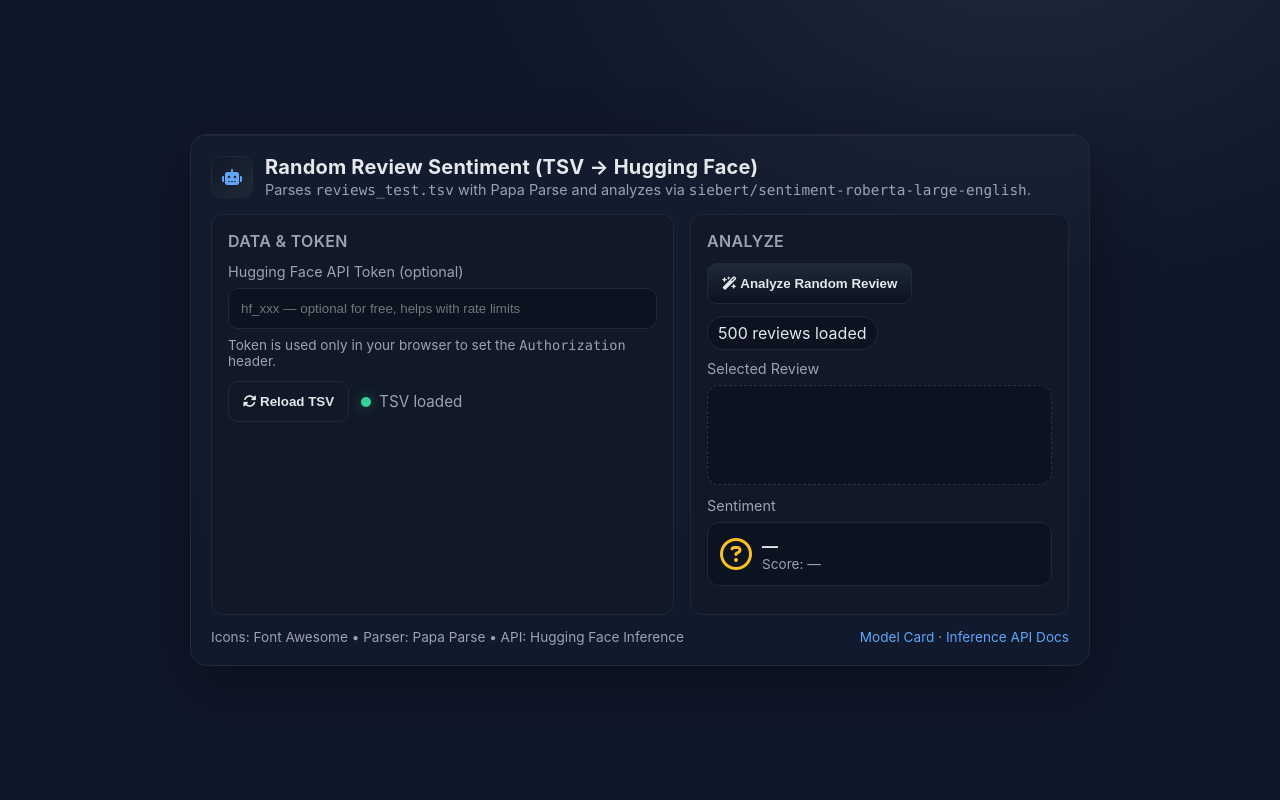
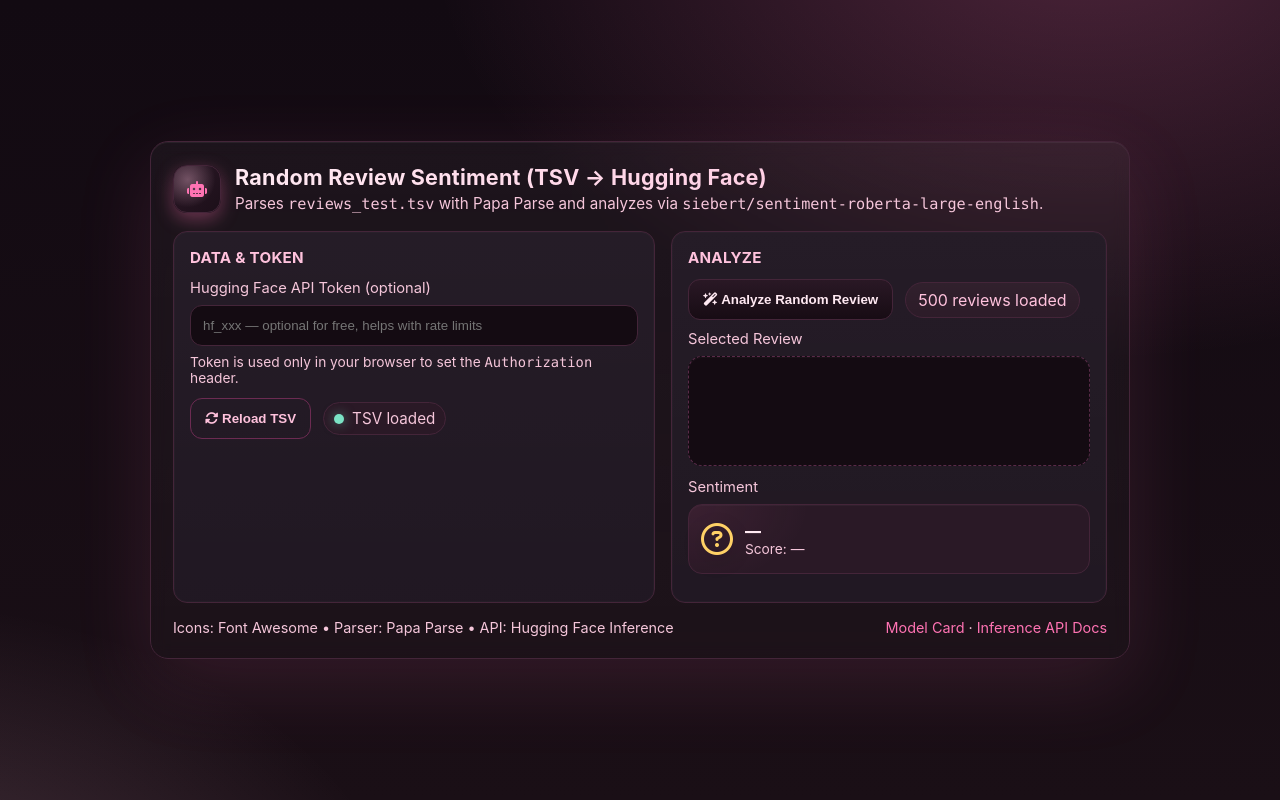
Before and after one commit to Haterona/swaga, a plain HTML site: page index.html in a window 1280 px wide. Drawn offline with nearby package versions, Linux system fonts and the light colour scheme.

Commit message:
Update index.html

```diff
--- a/index.html
+++ b/index.html
@@ -8,172 +8,208 @@
   <script src="https://cdnjs.cloudflare.com/ajax/libs/PapaParse/5.4.1/papaparse.min.js"></script>
   <style>
     :root {
-      --bg: #0f172a;
-      --panel: #111827;
-      --muted: #9ca3af;
-      --text: #e5e7eb;
-      --accent: #60a5fa;
-      --danger: #f87171;
-      --ok: #34d399;
-      --warn: #fbbf24;
-      --border: #1f2937;
+      --bg: #1a0f16;          /* very dark plum */
+      --panel: #1e1520;       /* deep berry */
+      --muted: #f5c6da;       /* soft rose */
+      --text: #ffe9f2;        /* near-white pink */
+      --accent: #ff73b3;      /* vibrant pink */
+      --accent-2: #ffc2dd;    /* pastel pink */
+      --danger: #ff5a8c;      /* hot pink/red */
+      --ok: #7be3c5;          /* mint for positive contrast */
+      --warn: #ffd166;        /* warm peach for neutral */
+      --border: #442539;      /* wine border */
+      --chip: #2a1926;        /* chip background */
+      --input: #140b12;       /* input background */
+      --dash: #5a2b49;        /* dashed border */
+      --glow: rgba(255, 115, 179, 0.35);
     }
     * { box-sizing: border-box; }
     html, body { height: 100%; }
     body {
       margin: 0;
       font-family: Inter, system-ui, -apple-system, Segoe UI, Roboto, Helvetica, Arial, "Apple Color Emoji", "Segoe UI Emoji", "Segoe UI Symbol", sans-serif;
-      background: radial-gradient(1200px 800px at 80% -10%, #1e293b 0%, var(--bg) 45%) fixed;
       color: var(--text);
+      background:
+        radial-gradient(1200px 800px at 85% -10%, rgba(255,115,179,0.25) 0%, transparent 55%) fixed,
+        radial-gradient(900px 600px at -10% 120%, rgba(255,194,221,0.20) 0%, transparent 60%) fixed,
+        linear-gradient(180deg, #120a12 0%, var(--bg) 100%) fixed;
       display: grid;
       place-items: center;
       padding: 24px;
     }
     .app {
       width: 100%;
-      max-width: 900px;
-      background: linear-gradient(180deg, rgba(255,255,255,0.02), rgba(255,255,255,0.01));
+      max-width: 980px;
+      background:
+        linear-gradient(180deg, rgba(255,255,255,0.04), rgba(255,255,255,0.02));
       border: 1px solid var(--border);
-      border-radius: 16px;
-      padding: 20px;
-      box-shadow: 0 20px 60px rgba(0,0,0,0.35), inset 0 1px 0 rgba(255,255,255,0.04);
-      backdrop-filter: blur(6px);
+      border-radius: 18px;
+      padding: 22px;
+      box-shadow:
+        0 24px 80px rgba(255, 115, 179, 0.12),
+        inset 0 1px 0 rgba(255,255,255,0.06);
+      backdrop-filter: blur(8px);
     }
     header {
       display: flex;
       align-items: center;
-      gap: 12px;
-      margin-bottom: 16px;
+      gap: 14px;
+      margin-bottom: 18px;
     }
     header .logo {
-      width: 42px; height: 42px; border-radius: 10px;
-      background: linear-gradient(135deg, #111827, #1f2937);
+      width: 48px; height: 48px; border-radius: 14px;
+      background:
+        radial-gradient(60% 60% at 30% 30%, rgba(255,194,221,0.35), transparent),
+        linear-gradient(135deg, #2b1826, #1c0f19);
       border: 1px solid var(--border);
       display: grid; place-items: center;
       color: var(--accent);
+      box-shadow: 0 6px 18px var(--glow);
     }
     header h1 {
-      font-size: 1.25rem; margin: 0; letter-spacing: 0.2px;
+      font-size: 1.35rem; margin: 0; letter-spacing: 0.2px;
+      background: linear-gradient(90deg, var(--text), var(--accent-2));
+      -webkit-background-clip: text; background-clip: text; color: transparent;
     }
-    header p { margin: 2px 0 0 0; color: var(--muted); font-size: 0.9rem; }
+    header p { margin: 4px 0 0 0; color: var(--muted); font-size: 0.95rem; }
     .grid {
       display: grid;
       grid-template-columns: 1fr;
       gap: 16px;
     }
-    @media (min-width: 860px) {
-      .grid { grid-template-columns: 1.1fr 0.9fr; }
+    @media (min-width: 900px) {
+      .grid { grid-template-columns: 1.05fr 0.95fr; }
     }
     .panel {
-      background: var(--panel);
+      background:
+        linear-gradient(180deg, rgba(255,255,255,0.03), rgba(255,255,255,0.01)),
+        var(--panel);
       border: 1px solid var(--border);
-      border-radius: 12px;
+      border-radius: 14px;
       padding: 16px;
+      box-shadow: inset 0 0 0 1px rgba(255,255,255,0.02);
     }
     .panel h2 {
       margin: 0 0 12px 0;
-      font-size: 1rem;
-      color: var(--muted);
-      font-weight: 600;
-      letter-spacing: 0.3px;
+      font-size: 0.95rem;
+      color: var(--accent-2);
+      font-weight: 700;
+      letter-spacing: 0.25px;
       text-transform: uppercase;
     }
-    .field {
-      display: grid;
-      gap: 8px;
-      margin-bottom: 12px;
-    }
-    label { font-size: 0.9rem; color: var(--muted); }
+    .field { display: grid; gap: 8px; margin-bottom: 12px; }
+    label { font-size: 0.92rem; color: var(--muted); }
     input[type="password"], input[type="text"] {
       width: 100%;
       padding: 12px 12px;
-      border-radius: 10px;
+      border-radius: 12px;
       border: 1px solid var(--border);
-      background: #0b1220;
+      background: var(--input);
       color: var(--text);
       outline: none;
+      transition: box-shadow .2s ease, border-color .2s ease;
     }
-    .hint {
-      font-size: 0.85rem; color: var(--muted);
+    input[type="password"]:focus, input[type="text"]:focus {
+      border-color: #7b2d59;
+      box-shadow: 0 0 0 4px rgba(255, 115, 179, 0.18);
     }
-    .row {
-      display: flex; gap: 10px; align-items: center; flex-wrap: wrap;
-    }
+    .hint { font-size: 0.86rem; color: var(--muted); }
+    .row { display: flex; gap: 10px; align-items: center; flex-wrap: wrap; }
     button {
       appearance: none;
       border: 1px solid var(--border);
-      background: linear-gradient(180deg, #1f2937, #0b1220);
+      background:
+        linear-gradient(180deg, #2a1825, #170c14);
       color: var(--text);
       padding: 12px 14px;
-      border-radius: 10px;
+      border-radius: 12px;
       cursor: pointer;
-      font-weight: 600;
-      transition: transform 0.05s ease, box-shadow 0.2s ease, border-color 0.2s ease;
+      font-weight: 700;
+      transition: transform 0.05s ease, box-shadow 0.25s ease, border-color 0.2s ease, background 0.2s ease;
     }
-    button:hover { border-color: #2b3647; box-shadow: 0 6px 18px rgba(0,0,0,0.25); }
+    button:hover {
+      border-color: #7b2d59;
+      box-shadow: 0 10px 26px var(--glow);
+      background: linear-gradient(180deg, #341a2b, #190d16);
+    }
     button:active { transform: translateY(1px); }
-    .ghost { background: transparent; }
+    .ghost {
+      background: transparent;
+      color: var(--accent-2);
+      border-color: #6c2b52;
+    }
+    .ghost:hover { background: rgba(255,115,179,0.06); }
     .status {
       display: flex; align-items: center; gap: 8px; color: var(--muted); font-size: 0.95rem;
+      padding: 6px 10px; border-radius: 999px; background: var(--chip); border: 1px solid var(--border);
     }
     .status .dot {
       width: 10px; height: 10px; border-radius: 50%;
       background: var(--warn);
-      box-shadow: 0 0 14px rgba(251,191,36,0.45);
+      box-shadow: 0 0 10px rgba(255,209,102,0.45);
     }
-    .status.ready .dot { background: var(--ok); box-shadow: 0 0 14px rgba(52,211,153,0.45); }
-    .status.error .dot { background: var(--danger); box-shadow: 0 0 14px rgba(248,113,113,0.45); }
+    .status.ready .dot { background: var(--ok); box-shadow: 0 0 12px rgba(123,227,197,0.5); }
+    .status.error .dot { background: var(--danger); box-shadow: 0 0 12px rgba(255,90,140,0.5); }
     .review {
-      background: #0b1220;
-      border: 1px dashed #273249;
-      border-radius: 12px;
+      background: var(--input);
+      border: 1px dashed var(--dash);
+      border-radius: 14px;
       padding: 14px;
-      min-height: 100px;
-      line-height: 1.5;
+      min-height: 110px;
+      line-height: 1.55;
       font-size: 1rem;
-      color: #e6edf6;
+      color: var(--text);
       white-space: pre-wrap;
       word-break: break-word;
+      box-shadow: inset 0 1px 0 rgba(255,255,255,0.03);
     }
     .sentiment {
       display: grid;
       grid-template-columns: auto 1fr;
-      gap: 10px;
+      gap: 12px;
       align-items: center;
       padding: 12px;
-      border-radius: 12px;
+      border-radius: 14px;
       border: 1px solid var(--border);
-      background: #0b1220;
-      min-height: 64px;
+      background:
+        radial-gradient(120px 80px at 0% 0%, rgba(255,115,179,0.08), transparent),
+        var(--chip);
+      min-height: 70px;
+      box-shadow: inset 0 1px 0 rgba(255,255,255,0.03);
     }
-    .sentiment i {
-      font-size: 2rem;
-    }
+    .sentiment i { font-size: 2rem; text-shadow: 0 6px 18px rgba(0,0,0,0.25); }
     .sentiment .positive { color: var(--ok); }
     .sentiment .negative { color: var(--danger); }
     .sentiment .neutral { color: var(--warn); }
     .monospace { font-family: ui-monospace, SFMono-Regular, Menlo, Monaco, Consolas, "Liberation Mono", "Courier New", monospace; }
     .error {
-      color: var(--danger);
-      background: rgba(248,113,113,0.1);
-      border: 1px solid rgba(248,113,113,0.35);
-      padding: 10px 12px;
-      border-radius: 10px;
+      color: var(--text);
+      background: linear-gradient(180deg, rgba(255,90,140,0.16), rgba(255,90,140,0.10));
+      border: 1px solid rgba(255,90,140,0.45);
+      padding: 12px 14px;
+      border-radius: 12px;
       display: none;
       white-space: pre-wrap;
       word-break: break-word;
+      box-shadow: 0 10px 22px rgba(255,90,140,0.12);
     }
     .footer {
-      margin-top: 14px;
+      margin-top: 16px;
       display: flex; justify-content: space-between; align-items: center; gap: 8px;
       color: var(--muted);
-      font-size: 0.85rem;
+      font-size: 0.9rem;
       flex-wrap: wrap;
     }
     a { color: var(--accent); text-decoration: none; }
-    a:hover { text-decoration: underline; }
+    a:hover { text-decoration: underline; text-underline-offset: 3px; }
     .pill {
-      border: 1px solid var(--border); padding: 6px 10px; border-radius: 999px; background: #0b1220;
+      border: 1px solid var(--border);
+      padding: 7px 12px;
+      border-radius: 999px;
+      background:
+        linear-gradient(180deg, rgba(255,255,255,0.03), rgba(255,255,255,0.01)),
+        var(--chip);
+      color: var(--accent-2);
     }
   </style>
 </head>
@@ -218,7 +254,7 @@
           <div class="sentiment">
             <div id="sentimentIcon" aria-hidden="true"><i class="fa-regular fa-circle-question neutral"></i></div>
             <div>
-              <div id="sentimentLabel" style="font-weight:700;">—</div>
+              <div id="sentimentLabel" style="font-weight:800; letter-spacing:.2px;">—</div>
               <div id="sentimentScore" class="hint">Score: —</div>
             </div>
           </div>
```
